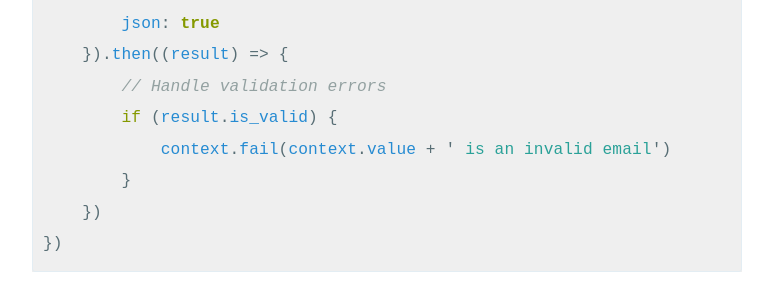
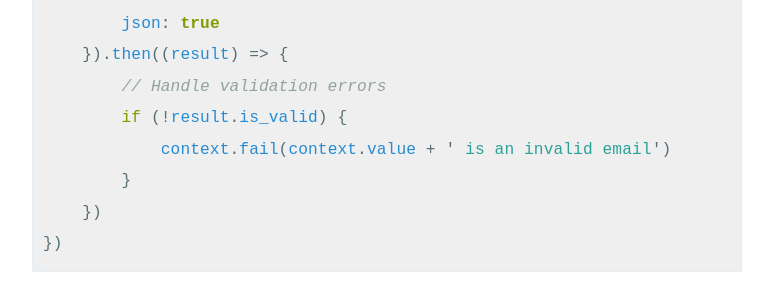
Before and after one commit to TechnologyAdvice/technologyadvice.github.io, a Jekyll site: the page built from _posts/2016-07-11-better-email-validation-with-obey-and-mailgun.markdown, in a window 1280 px wide and 900 px high, scrolled down 2309 px. Shown: the part 151-451 px from the top of the window, without its empty margins (253-1026 px from the left). Built offline with Jekyll 4.4.1, drawn with Linux system fonts in a browser that asks for light colours.

Commit message:
Fix comparison error

```diff
--- a/_posts/2016-07-11-better-email-validation-with-obey-and-mailgun.markdown
+++ b/_posts/2016-07-11-better-email-validation-with-obey-and-mailgun.markdown
@@ -49,7 +49,7 @@ obey.type('mailgunEmail', (context) => {
         json: true
     }).then((result) => {
         // Handle validation errors
-        if (result.is_valid) {
+        if (!result.is_valid) {
             context.fail(context.value + ' is an invalid email')
         }
     })
```
